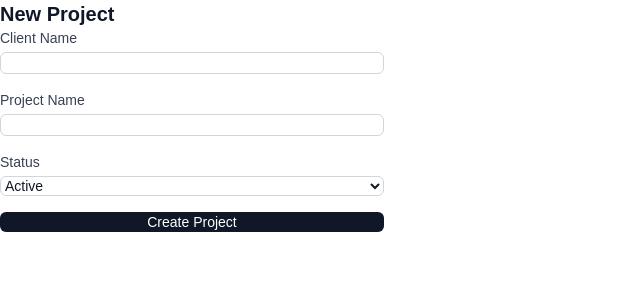
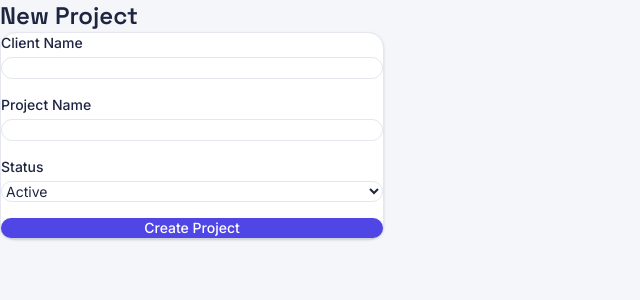
Before and after one commit to dani-mgs/3pl-sourcing, a Next.js app: page /dashboard/new in a window 1280 px wide. Shown: the top 300 px of the page, without its empty margins (0-640 px from the left). Built offline with nearby package versions, Linux system fonts and the light colour scheme.

Commit message:
style: apply design system to existing pages

```diff
--- a/src/app/dashboard/new/page.tsx
+++ b/src/app/dashboard/new/page.tsx
@@ -21,15 +21,16 @@ export default function NewProjectPage() {
 
   return (
     <div className="mx-auto max-w-sm px-4 py-8">
-      <h1 className="mb-6 text-xl font-semibold text-gray-900">
+      <h1 className="mb-6 font-display text-2xl font-semibold text-ink-navy">
         New Project
       </h1>
 
+      <div className="rounded-2xl border border-fog bg-white p-6 shadow-sm">
         <form action={formAction} className="flex flex-col gap-4">
           <div className="flex flex-col gap-1">
             <label
               htmlFor="client_name"
-            className="text-sm font-medium text-gray-700"
+              className="text-sm font-medium text-ink-navy"
             >
               Client Name
             </label>
@@ -38,14 +39,14 @@ export default function NewProjectPage() {
               name="client_name"
               type="text"
               required
-            className="rounded-md border border-gray-300 px-3 py-2 text-sm text-gray-900 focus:border-gray-500 focus:outline-none"
+              className="rounded-xl border border-fog px-3 py-2 text-sm text-ink-navy focus:border-route-indigo focus:outline-none focus:ring-2 focus:ring-route-indigo"
             />
           </div>
 
           <div className="flex flex-col gap-1">
             <label
               htmlFor="project_name"
-            className="text-sm font-medium text-gray-700"
+              className="text-sm font-medium text-ink-navy"
             >
               Project Name
             </label>
@@ -54,14 +55,14 @@ export default function NewProjectPage() {
               name="project_name"
               type="text"
               required
-            className="rounded-md border border-gray-300 px-3 py-2 text-sm text-gray-900 focus:border-gray-500 focus:outline-none"
+              className="rounded-xl border border-fog px-3 py-2 text-sm text-ink-navy focus:border-route-indigo focus:outline-none focus:ring-2 focus:ring-route-indigo"
             />
           </div>
 
           <div className="flex flex-col gap-1">
             <label
               htmlFor="status"
-            className="text-sm font-medium text-gray-700"
+              className="text-sm font-medium text-ink-navy"
             >
               Status
             </label>
@@ -69,7 +70,7 @@ export default function NewProjectPage() {
               id="status"
               name="status"
               defaultValue="Active"
-            className="rounded-md border border-gray-300 px-3 py-2 text-sm text-gray-900 focus:border-gray-500 focus:outline-none"
+              className="rounded-xl border border-fog px-3 py-2 text-sm text-ink-navy focus:border-route-indigo focus:outline-none focus:ring-2 focus:ring-route-indigo"
             >
               <option value="Active">Active</option>
               <option value="On Hold">On Hold</option>
@@ -77,16 +78,19 @@ export default function NewProjectPage() {
             </select>
           </div>
 
-        {state.error && <p className="text-sm text-red-600">{state.error}</p>}
+          {state.error && (
+            <p className="text-sm text-danger-rose">{state.error}</p>
+          )}
 
           <button
             type="submit"
             disabled={pending}
-          className="mt-2 rounded-md bg-gray-900 px-3 py-2 text-sm font-medium text-white hover:bg-gray-800 disabled:opacity-50"
+            className="mt-2 rounded-xl bg-route-indigo px-4 py-2.5 text-sm font-medium text-white shadow-sm hover:bg-route-indigo-hover disabled:opacity-50"
           >
             {pending ? "Creating..." : "Create Project"}
           </button>
         </form>
       </div>
+    </div>
   );
 }
--- a/src/app/layout.tsx
+++ b/src/app/layout.tsx
@@ -1,26 +1,29 @@
 import type { Metadata } from "next";
-import { Geist, Geist_Mono } from "next/font/google";
+import { Space_Grotesk, Inter } from "next/font/google";
 import "@/styles/globals.css";
 
-const geistSans = Geist({
-  variable: "--font-geist-sans",
+const spaceGrotesk = Space_Grotesk({
+  variable: "--font-space-grotesk",
   subsets: ["latin"],
 });
 
-const geistMono = Geist_Mono({
-  variable: "--font-geist-mono",
+const inter = Inter({
+  variable: "--font-inter",
   subsets: ["latin"],
 });
 
 export const metadata: Metadata = {
-  title: "Create Next App",
-  description: "Generated by create next app",
+  title: "3PL Sourcing",
+  description: "3PL sourcing and vetting platform",
 };
 
 export default function RootLayout({ children }: LayoutProps<"/">) {
   return (
-    <html lang="en" className={`${geistSans.variable} ${geistMono.variable}`}>
-      <body>{children}</body>
+    <html
+      lang="en"
+      className={`${spaceGrotesk.variable} ${inter.variable}`}
+    >
+      <body className="font-body">{children}</body>
     </html>
   );
 }
--- a/src/app/login/page.tsx
+++ b/src/app/login/page.tsx
@@ -20,15 +20,15 @@ export default function LoginPage() {
   );
 
   return (
-    <div className="flex min-h-screen items-center justify-center bg-gray-50 px-4">
-      <div className="w-full max-w-sm rounded-lg border border-gray-200 bg-white p-8 shadow-sm">
-        <h1 className="mb-6 text-xl font-semibold text-gray-900">
+    <div className="flex min-h-screen items-center justify-center bg-mist px-4">
+      <div className="w-full max-w-sm rounded-2xl border border-fog bg-white p-8 shadow-sm">
+        <h1 className="mb-6 font-display text-2xl font-semibold text-ink-navy">
           Sign in
         </h1>
 
         <form action={formAction} className="flex flex-col gap-4">
           <div className="flex flex-col gap-1">
-            <label htmlFor="email" className="text-sm font-medium text-gray-700">
+            <label htmlFor="email" className="text-sm font-medium text-ink-navy">
               Email
             </label>
             <input
@@ -37,12 +37,12 @@ export default function LoginPage() {
               type="email"
               required
               autoComplete="email"
-              className="rounded-md border border-gray-300 px-3 py-2 text-sm text-gray-900 focus:border-gray-500 focus:outline-none"
+              className="rounded-xl border border-fog px-3 py-2 text-sm text-ink-navy focus:border-route-indigo focus:outline-none focus:ring-2 focus:ring-route-indigo"
             />
           </div>
 
           <div className="flex flex-col gap-1">
-            <label htmlFor="password" className="text-sm font-medium text-gray-700">
+            <label htmlFor="password" className="text-sm font-medium text-ink-navy">
               Password
             </label>
             <input
@@ -51,18 +51,18 @@ export default function LoginPage() {
               type="password"
               required
               autoComplete="current-password"
-              className="rounded-md border border-gray-300 px-3 py-2 text-sm text-gray-900 focus:border-gray-500 focus:outline-none"
+              className="rounded-xl border border-fog px-3 py-2 text-sm text-ink-navy focus:border-route-indigo focus:outline-none focus:ring-2 focus:ring-route-indigo"
             />
           </div>
 
           {state.error && (
-            <p className="text-sm text-red-600">{state.error}</p>
+            <p className="text-sm text-danger-rose">{state.error}</p>
           )}
 
           <button
             type="submit"
             disabled={pending}
-            className="mt-2 rounded-md bg-gray-900 px-3 py-2 text-sm font-medium text-white hover:bg-gray-800 disabled:opacity-50"
+            className="mt-2 rounded-xl bg-route-indigo px-4 py-2.5 text-sm font-medium text-white shadow-sm hover:bg-route-indigo-hover disabled:opacity-50"
           >
             {pending ? "Signing in..." : "Sign in"}
           </button>
--- a/src/styles/globals.css
+++ b/src/styles/globals.css
@@ -1,15 +1,23 @@
 @import "tailwindcss";
 
-:root {
-  --background: #ffffff;
-  --foreground: #171717;
+@theme {
+  --font-display: var(--font-space-grotesk), ui-sans-serif, system-ui, sans-serif;
+  --font-body: var(--font-inter), ui-sans-serif, system-ui, sans-serif;
+
+  --color-ink-navy: #1e2540;
+  --color-route-indigo: #4f46e5;
+  --color-route-indigo-hover: #4338ca;
+  --color-cargo-amber: #f59e0b;
+  --color-mist: #f5f6fa;
+  --color-fog: #e4e7ef;
+  --color-slate: #6b7280;
+  --color-danger-rose: #e11d48;
+  --color-success-emerald: #059669;
 }
 
-@media (prefers-color-scheme: dark) {
-  :root {
-    --background: #0a0a0a;
-    --foreground: #ededed;
-  }
+:root {
+  --background: var(--color-mist);
+  --foreground: var(--color-ink-navy);
 }
 
 html {
@@ -28,7 +36,7 @@ body {
   flex-direction: column;
   color: var(--foreground);
   background: var(--background);
-  font-family: Arial, Helvetica, sans-serif;
+  font-family: var(--font-body);
   -webkit-font-smoothing: antialiased;
   -moz-osx-font-smoothing: grayscale;
 }
@@ -43,9 +51,3 @@ a {
   color: inherit;
   text-decoration: none;
 }
-
-@media (prefers-color-scheme: dark) {
-  html {
-    color-scheme: dark;
-  }
-}
```
Also changed, not shown: src/app/dashboard/page.tsx (+34 -18 lines), 1 other file (tests, documents, lock files or other folders). Lines whose indentation alone changed are shown as unchanged.
